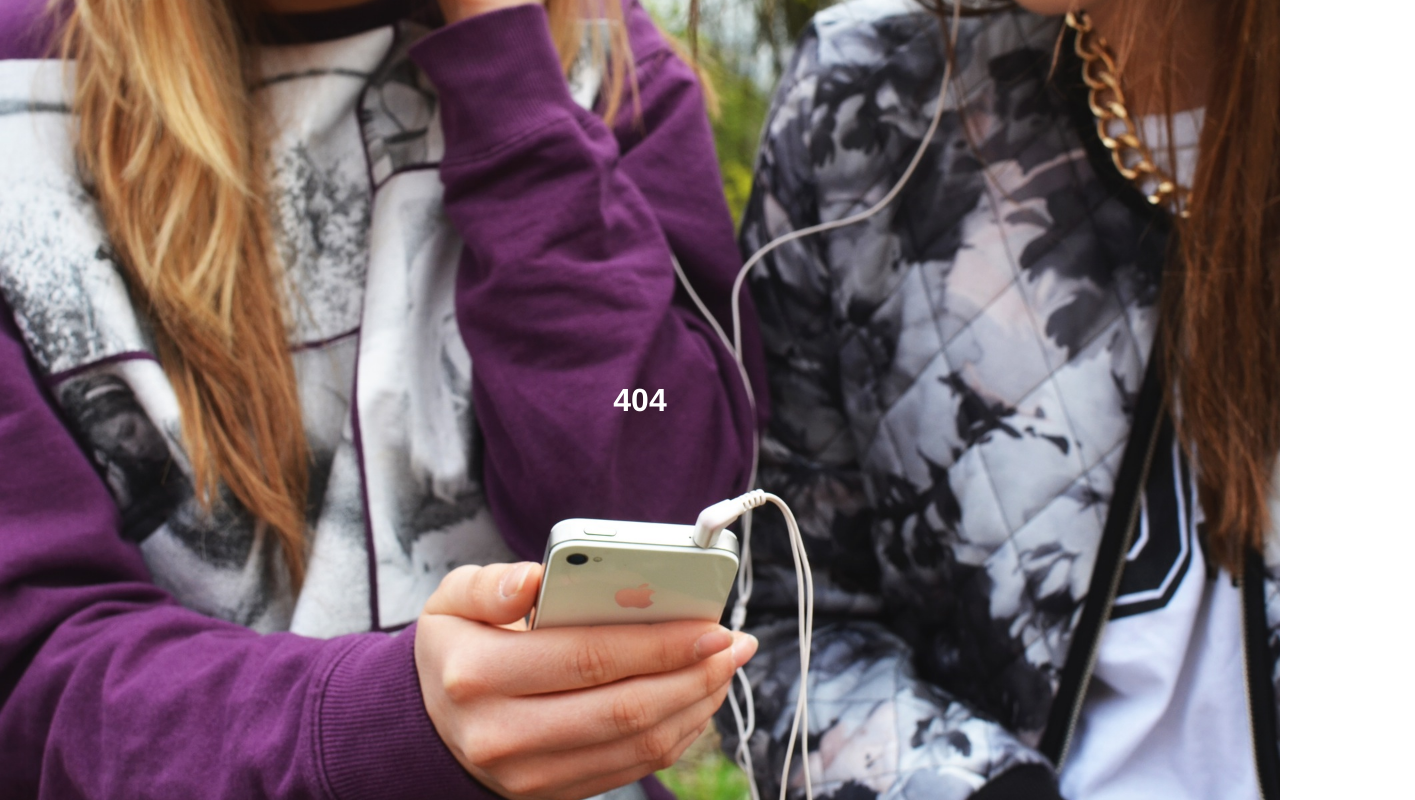
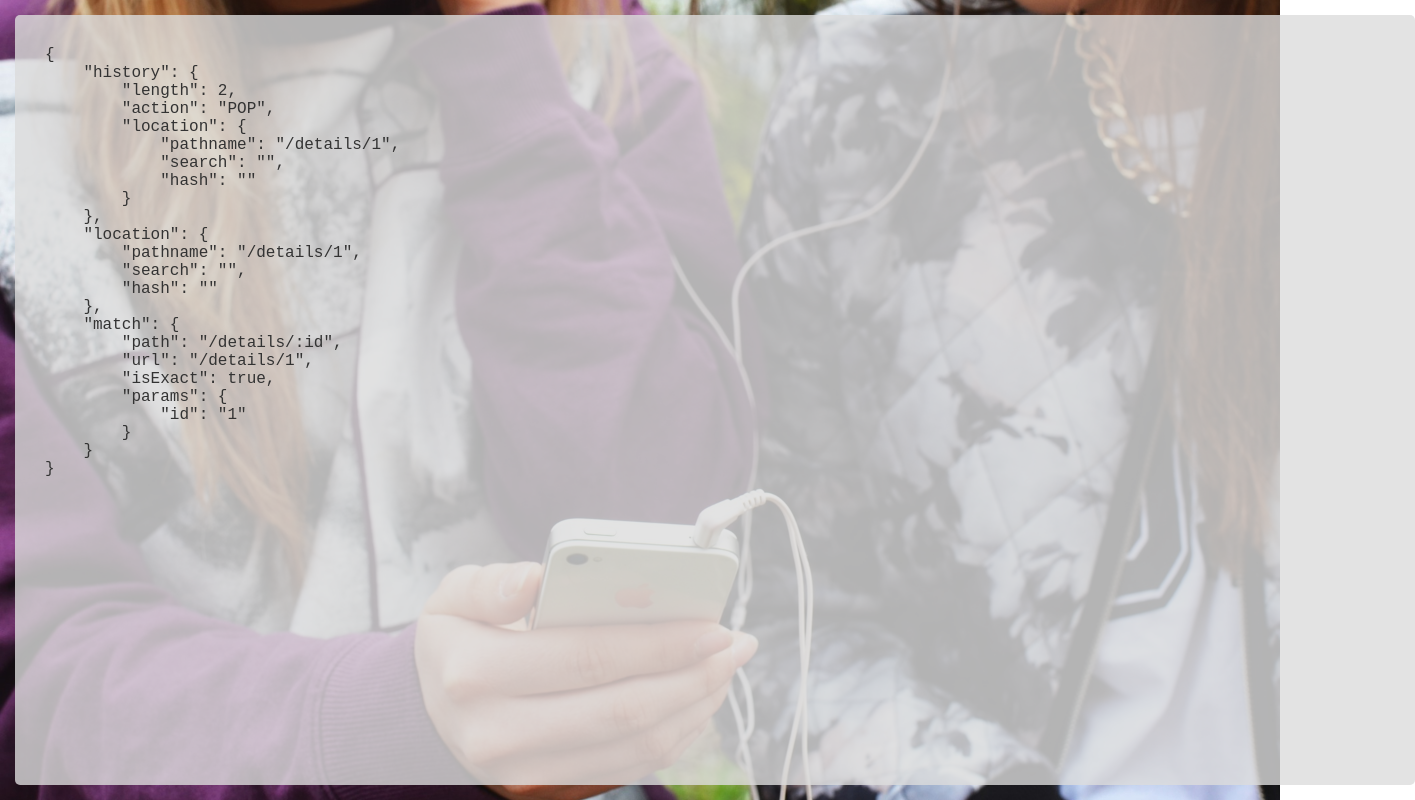
Before and after one commit to PolishCodeGirl/React-training, a React app: page /details/1 in a window 1280 px wide. Shown: the whole page, 1415 px wide, since content can reach past the window. Built offline with nearby package versions, Linux system fonts and the light colour scheme.

Commit message:
Add Details component and passing function to the Route

```diff
--- a/js/App.jsx
+++ b/js/App.jsx
@@ -1,8 +1,11 @@
 // @flow
 import React from 'react';
 import { BrowserRouter, Route, Switch } from 'react-router-dom';
+import type { Match } from 'react-router-dom';
 import Landing from './Landing';
 import Search from './Search';
+import Details from './Details';
+import preload from '../data.json';
 
 const FourOhFour = () => <h1>404</h1>
 
@@ -12,6 +15,10 @@ const App = () => (
       <Switch>
         <Route exact path='/' component={Landing}/>
         <Route path='/search' component={Search}/>
+        <Route path='/details/:id' component={ (props: { match: Match}) => {
+          const currentShow = preload.shows.find( show => props.match.params.id === show.imdbID)
+          return(<Details show={currentShow} {...props}/>)
+        }}/>
         <Route component={FourOhFour}/>
       </Switch>
     </div>
--- /dev/null
+++ b/js/Details.jsx
@@ -0,0 +1,11 @@
+// @flow
+
+import React from 'react'
+
+const Details = (props) => (
+  <div className="details">
+    <pre><code>{JSON.stringify(props, null, 4)}</code></pre>
+  </div>
+)
+
+export default Details
```
